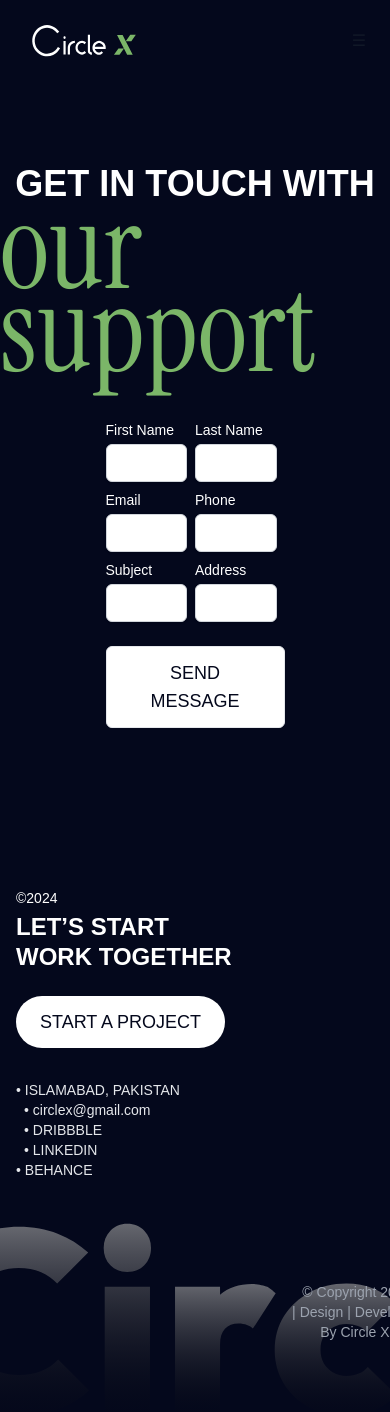
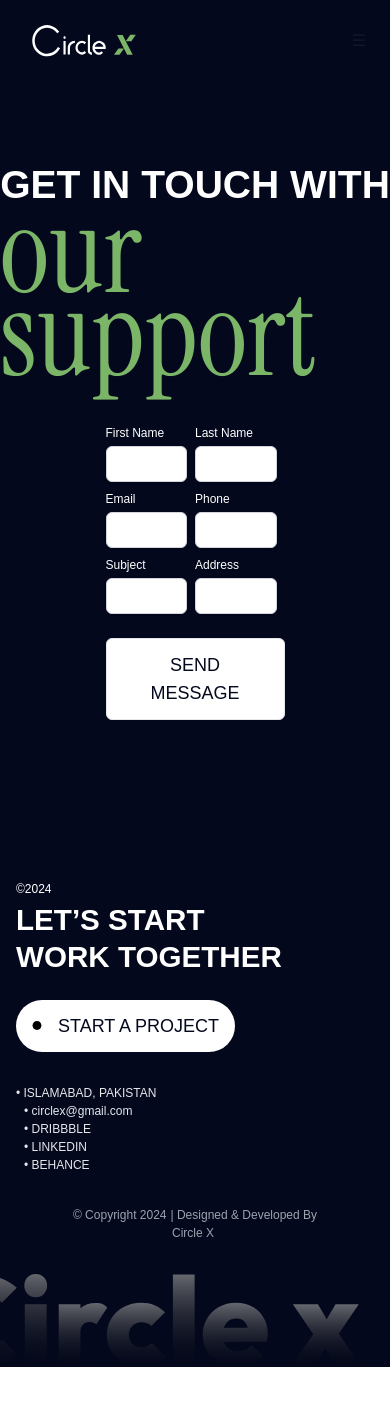
Before and after one commit to OcircleX/Ocirclex, a Next.js app: page /contact in a window 390 px wide. After the commit the page ends 1367 px from the top, so only its background shows below. Built offline with nearby package versions, Linux system fonts and the light colour scheme.

Commit message:
responsivnes

```diff
--- a/package.json
+++ b/package.json
@@ -9,6 +9,7 @@
     "lint": "next lint"
   },
   "dependencies": {
+    "autoprefixer": "^10.4.21",
     "framer-motion": "^12.4.3",
     "next": "15.1.7",
     "react": "^19.0.0",
@@ -22,7 +23,7 @@
     "@types/react-dom": "^19",
     "eslint": "^9",
     "eslint-config-next": "15.1.7",
-    "postcss": "^8",
+    "postcss": "^8.5.3",
     "tailwindcss": "^3.4.1",
     "typescript": "^5"
   }
--- a/src/Components/Approch.tsx
+++ b/src/Components/Approch.tsx
@@ -245,7 +245,7 @@ export default function Approch() {
           </button>
         </div>
         <div className="w-full md:w-[60%] ">
-          <h1 className="text-2xl md:text-3xl w-full py-10 font-bold text-white leading-tight">
+          <h1 className="text-xl md:text-3xl w-full py-10 font-bold text-white leading-tight">
             OUR APPROACH COMBINES BOLD AND
             CREATIVITY WITH DATE DRIVEN INSIGHTS WE
             ARE HERE TO ELEVATE YOUR PRESENCE AND
--- a/src/app/footer/Footer.tsx
+++ b/src/app/footer/Footer.tsx
@@ -11,14 +11,29 @@ function Footer() {
                         {/* Left side */}
                         <div>
                             <p className="text-sm mb-1">©2024</p>
-                            <h3 className="text-2xl md:text-3xl font-semibold uppercase leading-tight">
+                            <h3 className="text-xxl md:text-3xl font-semibold uppercase leading-tight">
                                 LET’S START <br />
                                 WORK TOGETHER
                             </h3>
                         </div>
 
-                        <button className="mt-6 px-6 py-3 bg-white text-[#04081C] text-lg font-medium rounded-full hover:bg-blue-800 transition">
-                            START A PROJECT
+                        <button className="flex  justify-center items-center  gap-4 mt-6 px-4 md:px-6 py-3 bg-white text-[#04081C] text-lg font-medium rounded-full hover:bg-blue-800 transition">
+                        <svg width="10" height="11" viewBox="0 0 10 11" fill="none" xmlns="http://www.w3.org/2000/svg">
+<g clip-path="url(#clip0_3338_133548)">
+<g clip-path="url(#clip1_3338_133548)">
+<path d="M0.554688 5.50987C0.554688 7.96447 2.54453 9.95432 4.99913 9.95432C7.45373 9.95432 9.44358 7.96447 9.44358 5.50987C9.44358 3.05528 7.45373 1.06543 4.99913 1.06543C2.54453 1.06543 0.554688 3.05528 0.554688 5.50987Z" fill="black"/>
+</g>
+</g>
+<defs>
+<clipPath id="clip0_3338_133548">
+<rect width="10" height="10" fill="white" transform="translate(0 0.732422)"/>
+</clipPath>
+<clipPath id="clip1_3338_133548">
+<rect width="10" height="10" fill="white" transform="translate(0 0.732422)"/>
+</clipPath>
+</defs>
+</svg>
+  START A PROJECT
                         </button>
 
                     </div>
@@ -28,11 +43,56 @@ function Footer() {
                     <p className="mx-2">• circlex@gmail.com</p>
                     <p className="mx-2">• DRIBBBLE</p>
                     <p className="mx-2">• LINKEDIN</p>
-                    <p className="mx-">• BEHANCE</p>
+                    <p className="mx-2">• BEHANCE</p>
                 </div>
                 {/* Bottom text */}
-                <div className="  w-full flex gap-x-8 pt-4 items-center">
-                    <div className='w-2/3'>
+                <div className="  w-full flex flex-col-reverse md:flex-row  gap-8 pt-4 items-center">
+
+
+<div className='block md:hidden w-full'>
+<svg width="360" height="93" viewBox="0 0 360 93" fill="none" xmlns="http://www.w3.org/2000/svg">
+<path d="M335.042 91.3587L321.937 68.769L316.945 65.7737L292.857 30.3291H317.943L330.798 52.2948L335.541 55.0405L360.003 91.3587H335.042ZM291.609 91.3587L316.695 55.2901L329.051 68.6442L314.823 91.3587H291.609ZM334.792 65.7737L322.436 52.4196L335.541 30.3291H358.754L334.792 65.7737Z" fill="url(#paint0_linear_3338_133592)"/>
+<path d="M237.656 92.7322C230.834 92.7322 224.801 91.4009 219.56 88.7384C214.318 85.9927 210.199 82.207 207.204 77.3812C204.209 72.5554 202.711 67.0224 202.711 60.7821C202.711 54.6251 204.167 49.1752 207.079 44.4327C209.991 39.6069 213.943 35.8211 218.936 33.0754C224.011 30.2465 229.71 28.832 236.034 28.832C242.191 28.832 247.641 30.1633 252.383 32.8258C257.209 35.4051 260.953 39.0244 263.616 43.6838C266.361 48.26 267.734 53.5018 267.734 59.4093C267.734 60.6573 267.651 61.947 267.485 63.2782C267.402 64.5263 267.152 65.9823 266.736 67.6464L212.945 67.896V53.9178L258.124 53.5434L248.39 59.6589C248.306 56.2475 247.807 53.4602 246.892 51.2969C245.977 49.0504 244.645 47.3448 242.898 46.1799C241.151 45.0151 238.946 44.4327 236.283 44.4327C233.538 44.4327 231.166 45.0983 229.17 46.4295C227.173 47.7608 225.633 49.6329 224.552 52.0458C223.47 54.4587 222.929 57.3708 222.929 60.7821C222.929 64.2766 223.512 67.272 224.677 69.7681C225.841 72.181 227.506 74.0114 229.669 75.2595C231.832 76.5075 234.495 77.1316 237.656 77.1316C240.652 77.1316 243.273 76.6323 245.519 75.6339C247.849 74.6355 249.929 73.0962 251.759 71.0161L263.117 82.3734C260.121 85.7847 256.46 88.364 252.134 90.1113C247.89 91.8585 243.065 92.7322 237.656 92.7322Z" fill="url(#paint1_linear_3338_133592)"/>
+<path d="M172.898 91.3588V0.375977H194.614V91.3588H172.898Z" fill="url(#paint2_linear_3338_133592)"/>
+<path d="M141.142 92.7322C134.652 92.7322 128.786 91.3593 123.544 88.6136C118.386 85.8679 114.309 82.0822 111.313 77.2564C108.318 72.4306 106.82 66.9808 106.82 60.9069C106.82 54.7499 108.318 49.2584 111.313 44.4327C114.392 39.6069 118.51 35.8211 123.669 33.0754C128.911 30.2465 134.818 28.832 141.391 28.832C146.134 28.832 150.46 29.6225 154.371 31.2033C158.282 32.7842 161.859 35.1555 165.104 38.3172L151.376 52.0458C150.128 50.7977 148.672 49.8825 147.008 49.3C145.427 48.6344 143.555 48.3016 141.391 48.3016C139.062 48.3016 136.94 48.8424 135.026 49.9241C133.196 50.9225 131.698 52.337 130.533 54.1674C129.452 55.9979 128.911 58.2028 128.911 60.7821C128.911 63.2782 129.452 65.4831 130.533 67.3968C131.698 69.2272 133.196 70.6833 135.026 71.7649C136.94 72.8466 139.062 73.3874 141.391 73.3874C143.721 73.3874 145.718 73.013 147.382 72.2642C149.046 71.5153 150.502 70.4337 151.75 69.0192L165.603 82.7478C162.192 86.0759 158.49 88.572 154.496 90.2361C150.585 91.9001 146.134 92.7322 141.142 92.7322Z" fill="url(#paint3_linear_3338_133592)"/>
+<path d="M58.7266 91.3587V30.3291H80.4426V34.2146C84.4197 30.7922 89.5783 29.0811 95.9184 29.0811C98.2802 29.0811 101.735 29.6089 103.223 30.3942C104.71 31.1796 107.298 33.5385 107.298 33.5385L96.2929 50.5475C95.6272 49.7987 94.6704 49.2163 93.4223 48.8002C92.2575 48.301 90.9262 48.0514 89.4286 48.0514C86.5997 48.0514 84.3948 48.925 82.8139 50.6723C81.233 52.3364 80.4426 54.8325 80.4426 58.1606V91.3587H58.7266Z" fill="url(#paint4_linear_3338_133592)"/>
+<path d="M24.7961 91.3592V30.3296H46.637V91.3592H24.7961ZM35.6541 23.2157C32.4092 23.2157 29.7051 22.134 27.5418 19.9708C25.3785 17.7243 24.2969 14.9369 24.2969 11.6088C24.2969 8.36389 25.3785 5.61818 27.5418 3.37169C29.7051 1.1252 32.4092 0.00195312 35.6541 0.00195312C39.0655 0.00195312 41.8112 1.1252 43.8912 3.37169C46.0545 5.61818 47.1362 8.36389 47.1362 11.6088C47.1362 14.9369 46.0545 17.7243 43.8912 19.9708C41.8112 22.134 39.0655 23.2157 35.6541 23.2157Z" fill="url(#paint5_linear_3338_133592)"/>
+<path d="M-16.5036 92.7313C-23.2431 92.7313 -29.4833 91.608 -35.2244 89.3615C-40.9654 87.0318 -45.9992 83.8285 -50.3258 79.7515C-54.5691 75.5914 -57.8973 70.724 -60.3101 65.1494C-62.6398 59.5747 -63.8047 53.5425 -63.8047 47.0526C-63.8047 40.4796 -62.6398 34.4473 -60.3101 28.9559C-57.8973 23.3813 -54.5691 18.5555 -50.3258 14.4785C-45.9992 10.4016 -41.007 7.19826 -35.3492 4.86856C-29.6081 2.53887 -23.4095 1.37402 -16.7532 1.37402C-9.76413 1.37402 -3.48228 2.49727 2.09234 4.74376C7.66696 6.90704 12.576 9.94396 16.8193 13.8545L1.84273 28.8311C-0.237354 26.5014 -2.81666 24.671 -5.89518 23.3397C-8.97371 22.0084 -12.593 21.3428 -16.7532 21.3428C-20.331 21.3428 -23.6175 21.9252 -26.6128 23.0901C-29.5249 24.2549 -32.0626 26.0022 -34.2259 28.3319C-36.3892 30.5784 -38.0949 33.2825 -39.3429 36.4442C-40.5078 39.6059 -41.0902 43.1421 -41.0902 47.0526C-41.0902 50.9632 -40.5078 54.4993 -39.3429 57.6611C-38.0949 60.8228 -36.3892 63.5685 -34.2259 65.8982C-32.0626 68.1447 -29.5249 69.892 -26.6128 71.14C-23.6175 72.3048 -20.331 72.8873 -16.7532 72.8873C-12.593 72.8873 -8.9321 72.2633 -5.77037 71.0152C-2.60865 69.6839 0.095459 67.8119 2.34195 65.399L17.3185 80.3756C12.992 84.2861 8.08298 87.3231 2.59155 89.4863C-2.81666 91.6496 -9.18171 92.7313 -16.5036 92.7313Z" fill="url(#paint6_linear_3338_133592)"/>
+<defs>
+<linearGradient id="paint0_linear_3338_133592" x1="305.071" y1="-8.98613" x2="305.071" y2="95.9476" gradientUnits="userSpaceOnUse">
+<stop stop-color="white"/>
+<stop offset="1" stop-opacity="0"/>
+</linearGradient>
+<linearGradient id="paint1_linear_3338_133592" x1="215.509" y1="-12.3324" x2="215.509" y2="97.5369" gradientUnits="userSpaceOnUse">
+<stop stop-color="white"/>
+<stop offset="1" stop-opacity="0"/>
+</linearGradient>
+<linearGradient id="paint2_linear_3338_133592" x1="177.173" y1="-58.2351" x2="177.173" y2="98.1999" gradientUnits="userSpaceOnUse">
+<stop stop-color="white"/>
+<stop offset="1" stop-opacity="0"/>
+</linearGradient>
+<linearGradient id="paint3_linear_3338_133592" x1="118.39" y1="-12.3324" x2="118.39" y2="97.5369" gradientUnits="userSpaceOnUse">
+<stop stop-color="white"/>
+<stop offset="1" stop-opacity="0"/>
+</linearGradient>
+<linearGradient id="paint4_linear_3338_133592" x1="68.2864" y1="-11.0382" x2="68.2864" y2="96.0414" gradientUnits="userSpaceOnUse">
+<stop stop-color="white"/>
+<stop offset="1" stop-opacity="0"/>
+</linearGradient>
+<linearGradient id="paint5_linear_3338_133592" x1="28.7922" y1="-58.8503" x2="28.7922" y2="98.2284" gradientUnits="userSpaceOnUse">
+<stop stop-color="white"/>
+<stop offset="1" stop-opacity="0"/>
+</linearGradient>
+<linearGradient id="paint6_linear_3338_133592" x1="-47.8378" y1="-57.4782" x2="-47.8378" y2="99.6005" gradientUnits="userSpaceOnUse">
+<stop stop-color="white"/>
+<stop offset="1" stop-opacity="0"/>
+</linearGradient>
+</defs>
+</svg>
+
+</div>
+
+                    <div className='hidden md:block w-2/3'>
                         <svg width="800" height="200" viewBox="0 0 1014 225" fill="none" xmlns="http://www.w3.org/2000/svg">
                             <path d="M947.624 240.738L913.204 181.405L900.092 173.538L836.825 80.4404H902.714L936.478 138.134L948.935 145.346L1013.18 240.738H947.624ZM833.547 240.738L899.436 146.002L931.889 181.077L894.519 240.738H833.547ZM946.968 173.538L914.515 138.462L948.935 80.4404H1009.91L946.968 173.538Z" fill="url(#paint0_linear_3338_131842)" />
                             <path d="M691.841 244.344C673.92 244.344 658.076 240.847 644.309 233.854C630.541 226.642 619.723 216.699 611.856 204.024C603.988 191.348 600.055 176.816 600.055 160.425C600.055 144.254 603.879 129.939 611.528 117.483C619.177 104.807 629.557 94.864 642.67 87.6523C656 80.222 670.97 76.5068 687.579 76.5068C703.751 76.5068 718.065 80.0034 730.522 86.9967C743.197 93.7713 753.031 103.278 760.024 115.516C767.236 127.535 770.842 141.303 770.842 156.819C770.842 160.098 770.623 163.485 770.186 166.981C769.968 170.26 769.312 174.084 768.219 178.455L626.935 179.11V142.396L745.601 141.413L720.032 157.475C719.813 148.515 718.502 141.194 716.098 135.512C713.694 129.612 710.198 125.131 705.608 122.072C701.019 119.012 695.228 117.483 688.235 117.483C681.023 117.483 674.795 119.231 669.55 122.728C664.305 126.224 660.262 131.141 657.421 137.479C654.58 143.816 653.159 151.465 653.159 160.425C653.159 169.604 654.689 177.471 657.749 184.027C660.808 190.365 665.179 195.173 670.861 198.451C676.543 201.729 683.536 203.368 691.841 203.368C699.708 203.368 706.592 202.057 712.492 199.434C718.611 196.812 724.075 192.769 728.883 187.305L758.713 217.136C750.846 226.096 741.23 232.871 729.866 237.46C718.721 242.049 706.046 244.344 691.841 244.344Z" fill="url(#paint1_linear_3338_131842)" />
@@ -73,11 +133,11 @@ function Footer() {
                             </defs>
                         </svg>
                     </div>
-                    <div className='w-1/3 sm:flex-1'>
+                    <div className='w-[65%] md:w-1/3 sm:flex-1'>
                         <p className="text-center text-sm text-gray-400 ">
-                            © Copyright 2024 |
-                            <span className="mx-1">Design</span>|
-                            <span className="mx-1">Developed By Circle X</span>
+                            © Copyright 2024
+
+                            <span className="mx-1">| Designed & Developed By Circle X</span>
                         </p>
                     </div>
                 </div>
--- a/src/app/layout.tsx
+++ b/src/app/layout.tsx
@@ -1,5 +1,6 @@
 import type { Metadata } from "next";
 import "./globals.css";
+import "./style.css"
 
 import Footer from "./footer/Footer";
 
--- a/tailwind.config.ts
+++ b/tailwind.config.ts
@@ -8,6 +8,25 @@ export default {
   ],
   theme: {
     extend: {
+      fontSize: {
+        xsss: '6px',
+        xs7: '7px',
+        xs: '8px',
+        smm: '0.43rem',
+        sm3: '0.53rem',
+        xss: '0.63rem',
+        sm: '0.75rem',
+        sbase: '13px',
+        base: '0.87rem',
+        basee: '1rem',
+        xl: '1.25rem',
+        xxl: '1.85rem',
+        '2xl': '2.563rem',
+        '3xl': '1.953rem',
+        '4xl': '2.441rem',
+        '5xl': '3.052rem',
+        '10xl': '6.052rem',
+      },
       colors: {
         background: "var(--background)",
         foreground: "var(--foreground)",
```
Also changed, not shown: src/Components/IndustryInfo.tsx (+15 -5 lines), src/Components/Showcase.tsx (+4 -4 lines), src/app/style.css (added, +16 -0 lines), 1 other file (tests, documents, lock files or other folders).
